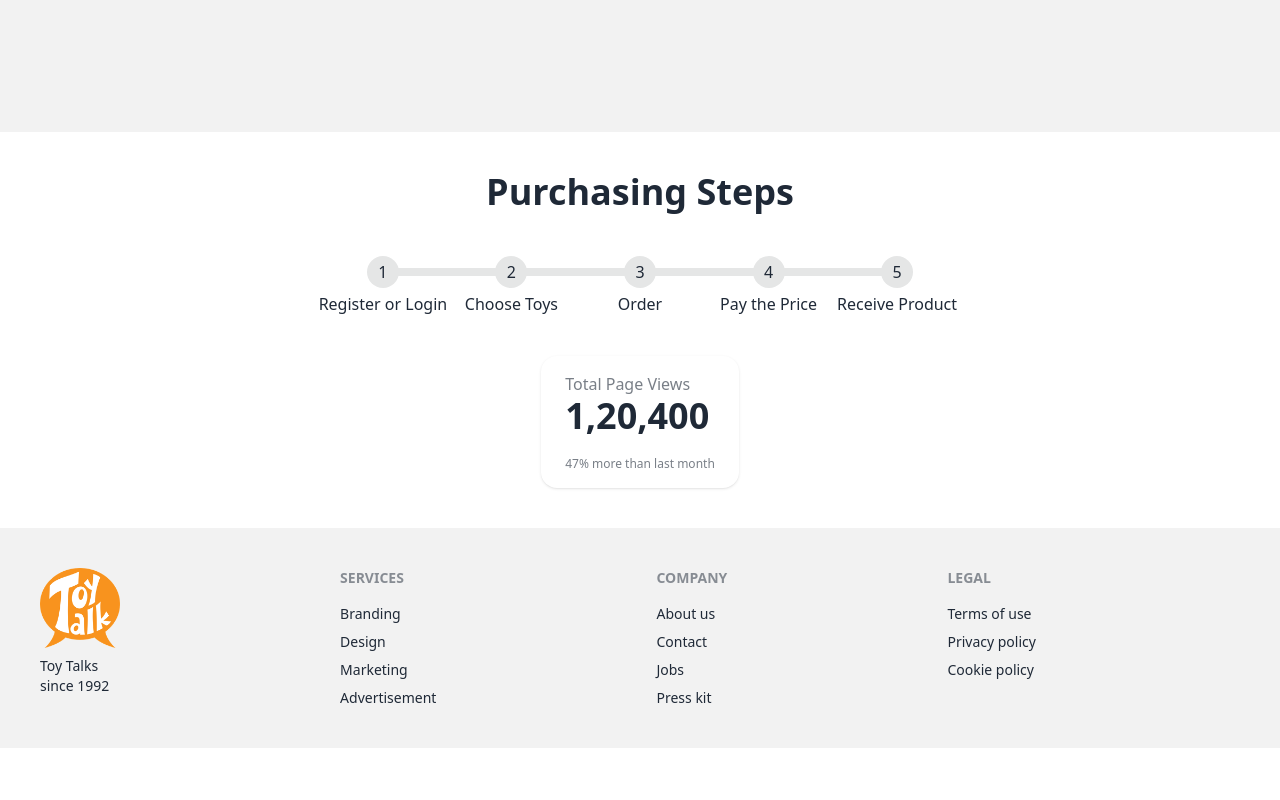
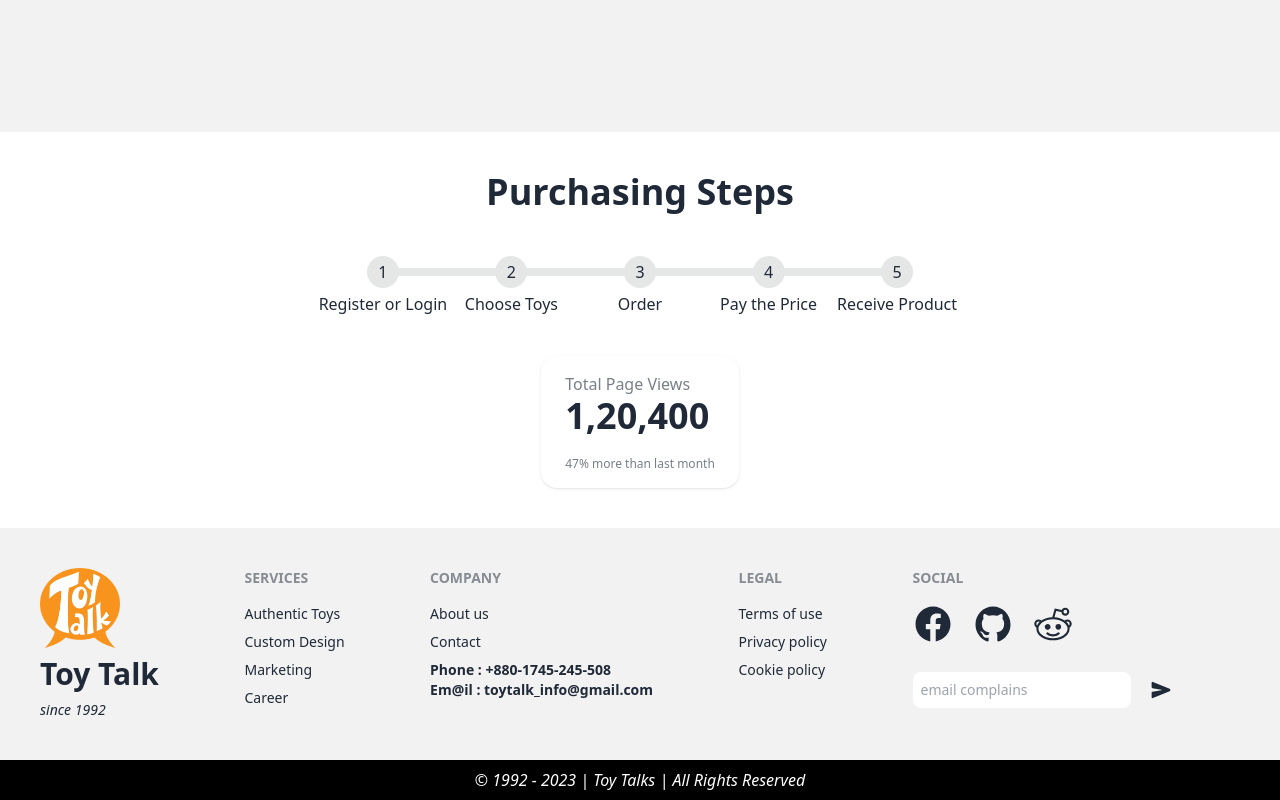
Before and after one commit to paulniloy/toytalk-clientsite, a React (Vite) app: page / in a window 1280 px wide. Shown: the part 2227-3027 px from the top of the page. Before the commit the page ends 2975 px from the top, so only its background shows below. Built offline with nearby package versions, Linux system fonts and the light colour scheme; no server answers.

Commit message:
footer section completely done

```diff
--- a/src/com/Footer/Footer.jsx
+++ b/src/com/Footer/Footer.jsx
@@ -1,27 +1,30 @@
 import React from 'react';
 import logofooter from "../../assets/toysbrand.png"
+import { IoLogoFacebook, IoLogoGithub, IoLogoReddit, IoSend } from "react-icons/io5";
 
 const Footer = () => {
     return (
         <div>
             <footer className="footer p-10 bg-base-200 text-base-content">
                 <div>
-                   <img className='w-20' src={logofooter} alt="" />
-                    <p>Toy Talks<br />since 1992</p>
+                    <img className='w-20' src={logofooter} alt="" />
+                    <p className='text-3xl font-bold '>Toy Talk</p><span className='italic font-medium'>since 1992</span>
                 </div>
                 <div>
                     <span className="footer-title">Services</span>
-                    <a className="link link-hover">Branding</a>
-                    <a className="link link-hover">Design</a>
+                    <a className="link link-hover">Authentic Toys</a>
+                    <a className="link link-hover">Custom Design</a>
                     <a className="link link-hover">Marketing</a>
-                    <a className="link link-hover">Advertisement</a>
+                    <a className="link link-hover">Career</a>
                 </div>
                 <div>
                     <span className="footer-title">Company</span>
                     <a className="link link-hover">About us</a>
                     <a className="link link-hover">Contact</a>
-                    <a className="link link-hover">Jobs</a>
-                    <a className="link link-hover">Press kit</a>
+                    <div className='font-bold'>
+                        <div>Phone : +880-1745-245-508</div>
+                        <div>Em@il : toytalk_info@gmail.com</div>
+                    </div>
                 </div>
                 <div>
                     <span className="footer-title">Legal</span>
@@ -29,7 +32,20 @@ const Footer = () => {
                     <a className="link link-hover">Privacy policy</a>
                     <a className="link link-hover">Cookie policy</a>
                 </div>
+                <div className='flex flex-col items-start'>
+                    <span className="footer-title">Social</span>
+                    <div className='flex gap-5'>
+                        <div><IoLogoFacebook className='h-10 w-10' /></div>
+                        <div><IoLogoGithub className='h-10 w-10' /></div>
+                        <div><IoLogoReddit className='h-10 w-10' /></div>
+                    </div>
+                    <div className='mt-5 flex justify-center items-center gap-5'>
+                        <div><input className='p-2 rounded-lg' placeholder='email complains' type="email" name="" id="" /></div>
+                        <div><IoSend className='h-5 w-5'/></div>
+                    </div>
+                </div>
             </footer>
+            <p className='text-center italic text-white bg-black p-2'>© 1992 - 2023 | Toy Talks | All Rights Reserved</p>
         </div>
     );
 };
```
